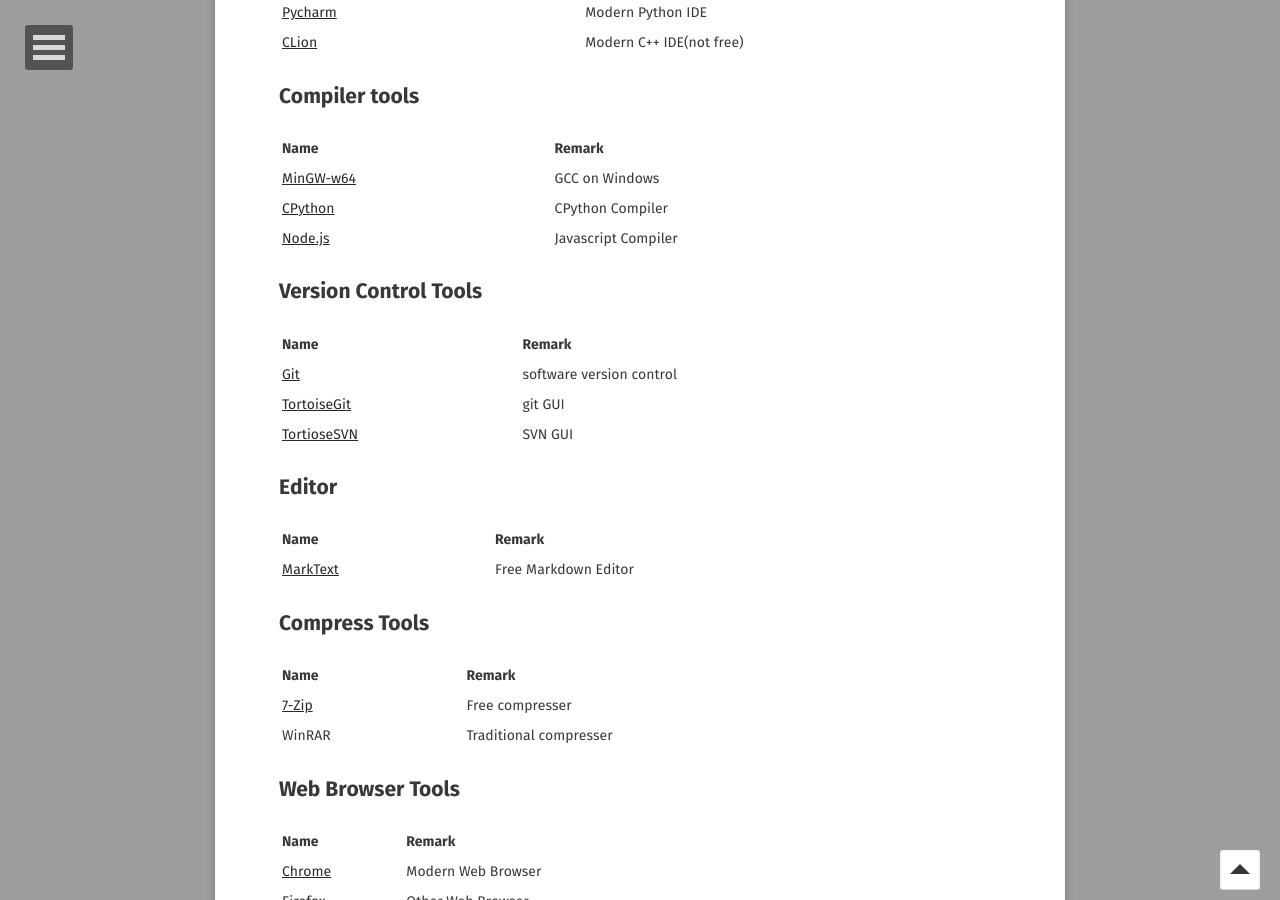
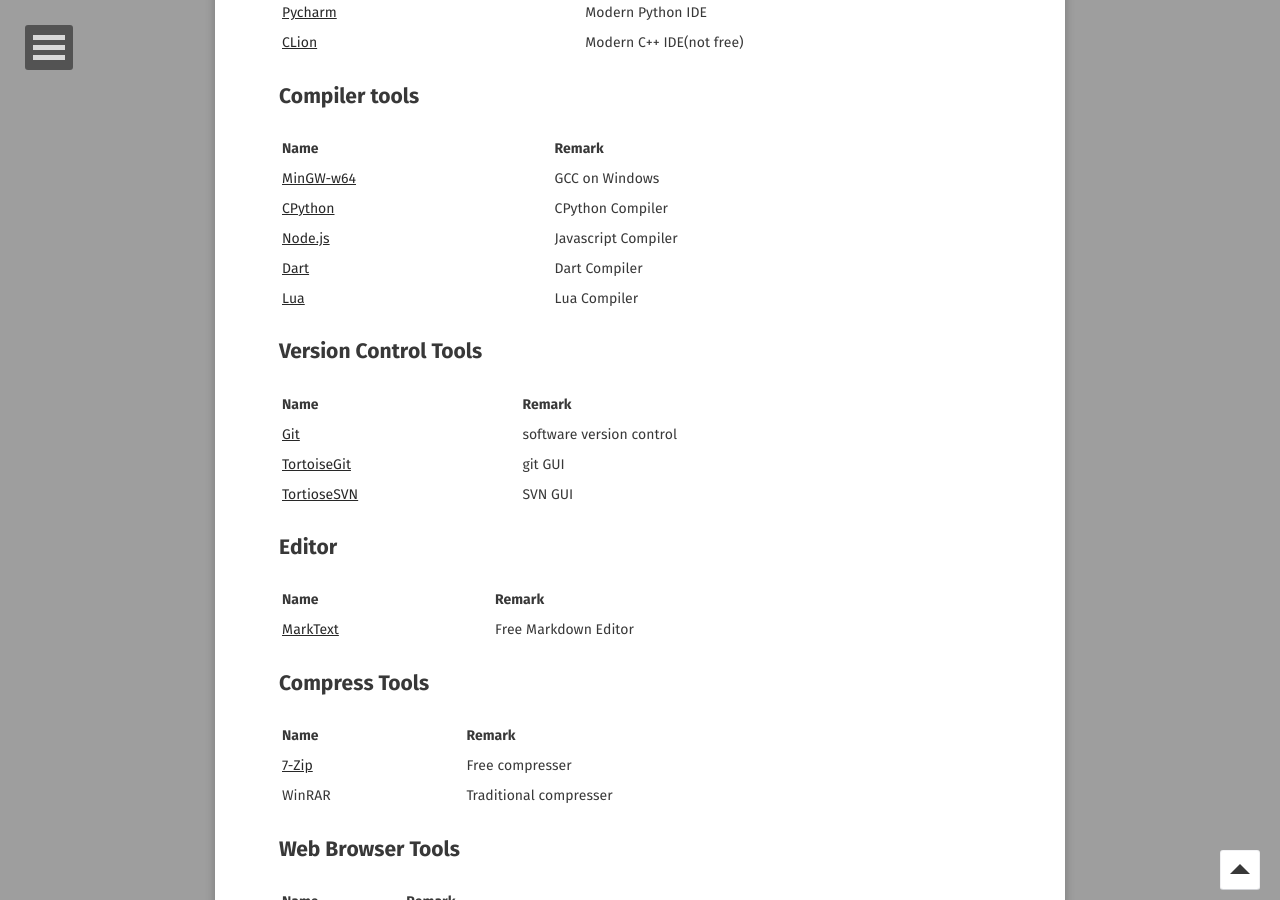
Before and after one commit to o7878x/o7878x.github.io, a Jekyll site: the page built from _posts/2024-07-07-fav-softwares.md, in a window 1280 px wide and 900 px high, scrolled down 745 px. Built offline with Jekyll 4.4.1, drawn with Linux system fonts in a browser that asks for light colours; some web fonts are replaced; comment, search, counter and statistics services are not loaded.

Commit message:
feature:add dart and lua compilers

```diff
--- a/_posts/2024-07-07-fav-softwares.md
+++ b/_posts/2024-07-07-fav-softwares.md
@@ -34,6 +34,8 @@
 | [MinGW-w64](https://www.mingw-w64.org/) | GCC on Windows |
 | [CPython](https://www.python.org/) | CPython Compiler |
 | [Node.js](https://nodejs.org/zh-cn) | Javascript Compiler |
+| [Dart](https://dart.dev/) | Dart Compiler |
+| [Lua](https://www.lua.org/) | Lua Compiler |
 
 ## Version Control Tools
 
```
